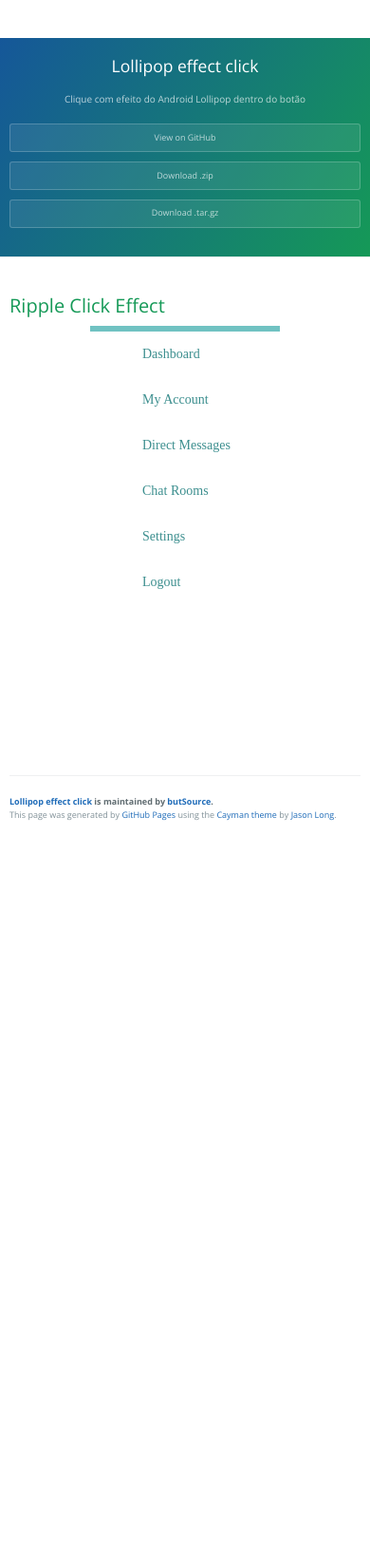
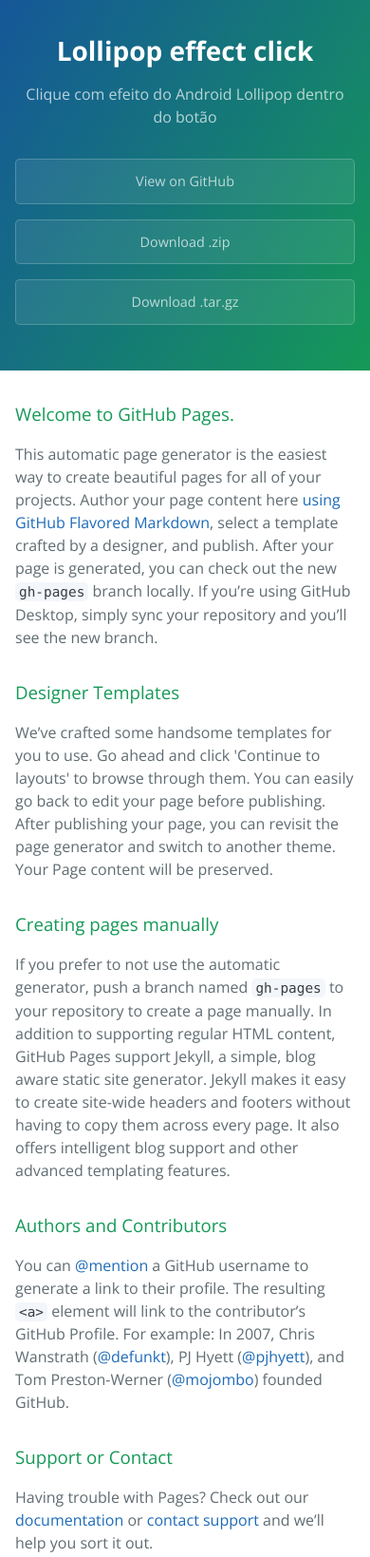
Before and after one commit to williankeller/ripple-effect-click, a plain HTML site: page index.html in a window 390 px wide. Shown: the top 1639 px of the page at 95% size. Before the commit the page ends 884 px from the top, so only its background shows below. Drawn offline with nearby package versions, Linux system fonts and the light colour scheme.

Commit message:
Create gh-pages branch via GitHub

```diff
--- a/index.html
+++ b/index.html
@@ -4,54 +4,10 @@
     <meta charset="UTF-8">
     <title>Lollipop effect click by butSource</title>
     <meta name="viewport" content="width=device-width, initial-scale=1">
-    <link rel="stylesheet" href="https://maxcdn.bootstrapcdn.com/bootstrap/3.3.5/css/bootstrap.min.css">
     <link rel="stylesheet" type="text/css" href="stylesheets/normalize.css" media="screen">
     <link href='https://fonts.googleapis.com/css?family=Open+Sans:400,700' rel='stylesheet' type='text/css'>
     <link rel="stylesheet" type="text/css" href="stylesheets/stylesheet.css" media="screen">
     <link rel="stylesheet" type="text/css" href="stylesheets/github-light.css" media="screen">
-
-    <style>
-            ul {
-	background: white; border-top: 6px solid hsl(180, 40%, 60%);
-	width: 200px; margin: 0 auto;
-}
-ul li {
-	list-style-type: none;
-	/*relative positioning for list items along with overflow hidden to contain the overflowing ripple*/
-	position: relative;
-	overflow: hidden;
-}
-ul li a {
-	font: normal 14px/28px Montserrat; color: hsl(180, 40%, 40%);
-	display: block; padding: 10px 15px;
-	text-decoration: none;
-	cursor: pointer; /*since the links are dummy without href values*/
-	/*prevent text selection*/
-	user-select: none;
-	/*static positioned elements appear behind absolutely positioned siblings(.ink in this case) hence we will make the links relatively positioned to bring them above .ink*/
-	position: relative;
-}
-
-/*.ink styles - the elements which will create the ripple effect. The size and position of these elements will be set by the JS code. Initially these elements will be scaled down to 0% and later animated to large fading circles on user click.*/
-.ink {
-	display: block; position: absolute;
-	background: hsl(180, 40%, 80%);
-	border-radius: 100%;
-	transform: scale(0);
-}
-/*animation effect*/
-.ink.animate {animation: ripple 0.65s linear;}
-@keyframes ripple {
-	/*scale the element to 250% to safely cover the entire link and fade it out*/
-	100% {opacity: 0; transform: scale(2.5);}
-}
-            .btn {
-                position:relative;
-            }
-            .container {
-                margin-top: 100px;
-            }
-        </style>
   </head>
   <body>
     <section class="page-header">
@@ -63,62 +19,31 @@
     </section>
 
     <section class="main-content">
-      <div class="container">
-            <div class="row">
-              <h1>Ripple Click Effect</h1>
-              <ul>
-              	<li><a>Dashboard</a></li>
-              	<li><a>My Account</a></li>
-              	<li><a>Direct Messages</a></li>
-              	<li><a>Chat Rooms</a></li>
-              	<li><a>Settings</a></li>
-              	<li><a>Logout</a></li>
-              </ul>
-                <div class="col-md-3 text-center">
-                    <button class="btn btn-info">Clique de Ação</button>
-                </div>
-                <div class="col-md-3 text-center">
-                    <button class="btn btn-success">Clique de Ação</button>
-                </div>
-                <div class="col-md-3 text-center">
-                    <button class="btn btn-danger">Clique de Ação</button>
-                </div>
-                <div class="col-md-3 text-center">
-                    <button class="btn btn-default">Clique de Ação</button>
-                </div>
-            </div>
-        </div>
-        <script src="https://code.jquery.com/jquery-1.11.2.min.js"></script>
-        <script>
-            //jQuery time
-var parent, ink, d, x, y;
-$("ul li a").click(function(e){
-	parent = $(this).parent();
-	//create .ink element if it doesn't exist
-	if(parent.find(".ink").length == 0)
-		parent.prepend("<span class='ink'></span>");
+      <h3>
+<a id="welcome-to-github-pages" class="anchor" href="#welcome-to-github-pages" aria-hidden="true"><span class="octicon octicon-link"></span></a>Welcome to GitHub Pages.</h3>
 
-	ink = parent.find(".ink");
-	//incase of quick double clicks stop the previous animation
-	ink.removeClass("animate");
+<p>This automatic page generator is the easiest way to create beautiful pages for all of your projects. Author your page content here <a href="https://guides.github.com/features/mastering-markdown/">using GitHub Flavored Markdown</a>, select a template crafted by a designer, and publish. After your page is generated, you can check out the new <code>gh-pages</code> branch locally. If you’re using GitHub Desktop, simply sync your repository and you’ll see the new branch.</p>
 
-	//set size of .ink
-	if(!ink.height() && !ink.width())
-	{
-		//use parent's width or height whichever is larger for the diameter to make a circle which can cover the entire element.
-		d = Math.max(parent.outerWidth(), parent.outerHeight());
-		ink.css({height: d, width: d});
-	}
+<h3>
+<a id="designer-templates" class="anchor" href="#designer-templates" aria-hidden="true"><span class="octicon octicon-link"></span></a>Designer Templates</h3>
 
-	//get click coordinates
-	//logic = click coordinates relative to page - parent's position relative to page - half of self height/width to make it controllable from the center;
-	x = e.pageX - parent.offset().left - ink.width()/2;
-	y = e.pageY - parent.offset().top - ink.height()/2;
+<p>We’ve crafted some handsome templates for you to use. Go ahead and click 'Continue to layouts' to browse through them. You can easily go back to edit your page before publishing. After publishing your page, you can revisit the page generator and switch to another theme. Your Page content will be preserved.</p>
 
-	//set the position and add class .animate
-	ink.css({top: y+'px', left: x+'px'}).addClass("animate");
-})
-        </script>
+<h3>
+<a id="creating-pages-manually" class="anchor" href="#creating-pages-manually" aria-hidden="true"><span class="octicon octicon-link"></span></a>Creating pages manually</h3>
+
+<p>If you prefer to not use the automatic generator, push a branch named <code>gh-pages</code> to your repository to create a page manually. In addition to supporting regular HTML content, GitHub Pages support Jekyll, a simple, blog aware static site generator. Jekyll makes it easy to create site-wide headers and footers without having to copy them across every page. It also offers intelligent blog support and other advanced templating features.</p>
+
+<h3>
+<a id="authors-and-contributors" class="anchor" href="#authors-and-contributors" aria-hidden="true"><span class="octicon octicon-link"></span></a>Authors and Contributors</h3>
+
+<p>You can <a href="https://github.com/blog/821" class="user-mention">@mention</a> a GitHub username to generate a link to their profile. The resulting <code>&lt;a&gt;</code> element will link to the contributor’s GitHub Profile. For example: In 2007, Chris Wanstrath (<a href="https://github.com/defunkt" class="user-mention">@defunkt</a>), PJ Hyett (<a href="https://github.com/pjhyett" class="user-mention">@pjhyett</a>), and Tom Preston-Werner (<a href="https://github.com/mojombo" class="user-mention">@mojombo</a>) founded GitHub.</p>
+
+<h3>
+<a id="support-or-contact" class="anchor" href="#support-or-contact" aria-hidden="true"><span class="octicon octicon-link"></span></a>Support or Contact</h3>
+
+<p>Having trouble with Pages? Check out our <a href="https://help.github.com/pages">documentation</a> or <a href="https://github.com/contact">contact support</a> and we’ll help you sort it out.</p>
+
       <footer class="site-footer">
         <span class="site-footer-owner"><a href="https://github.com/butSource/Lollipop-Effect-Click">Lollipop effect click</a> is maintained by <a href="https://github.com/butSource">butSource</a>.</span>
 
```
